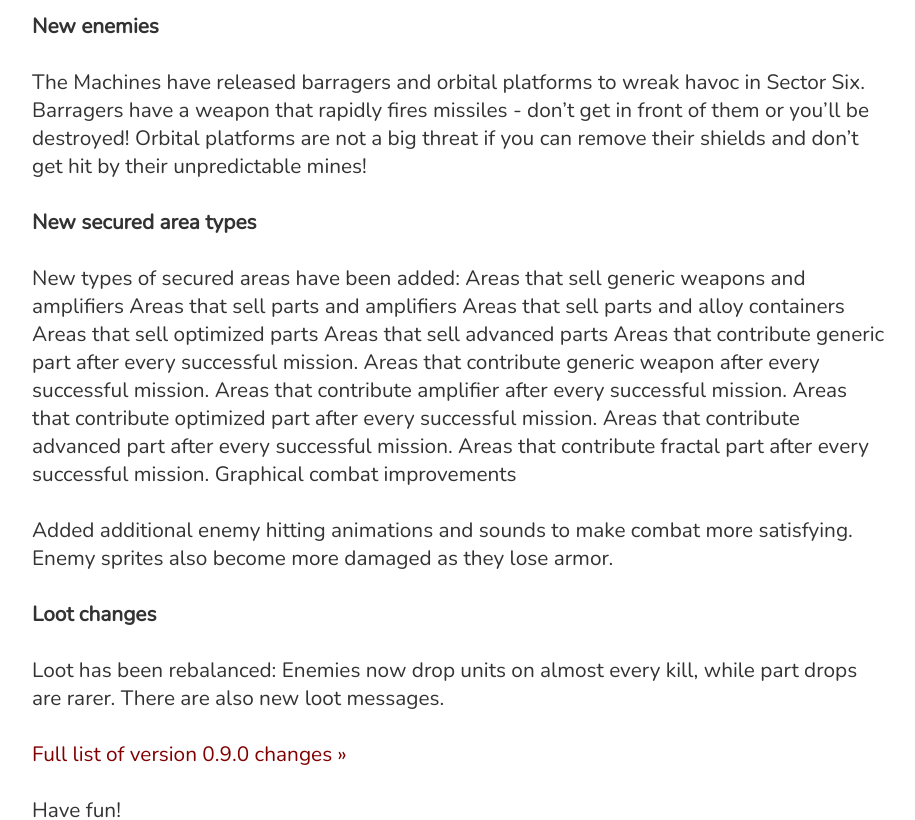
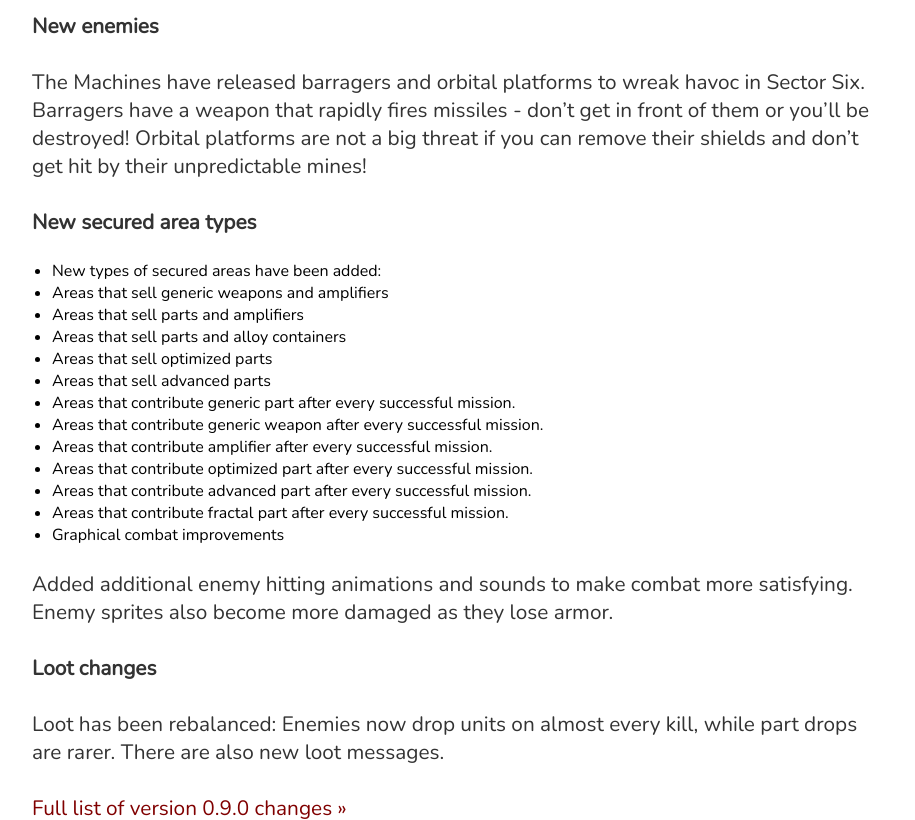
Before and after one commit to Phoebe3663/Zuurix.github.io, a Jekyll site: the page built from _posts/2017-11-18-090-update.md, in a window 1280 px wide and 900 px high, scrolled down 1166 px, cut to the strip 0-820 px from the top of the window. Shown: the whole strip, without its empty margins (180-1095 px from the left). Built offline with Jekyll 4.4.1, drawn with Linux system fonts in a browser that asks for light colours; comment, search, counter and statistics services are not loaded.

Commit message:
Update 2017-11-18-090-update.md

```diff
--- a/_posts/2017-11-18-090-update.md
+++ b/_posts/2017-11-18-090-update.md
@@ -36,19 +36,19 @@ Orbital platforms are not a big threat if you can remove their shields and don't
 
 **New secured area types**
 
-New types of secured areas have been added:
-Areas that sell generic weapons and amplifiers
-Areas that sell parts and amplifiers
-Areas that sell parts and alloy containers
-Areas that sell optimized parts
-Areas that sell advanced parts
-Areas that contribute generic part after every successful mission.
-Areas that contribute generic weapon after every successful mission.
-Areas that contribute amplifier after every successful mission.
-Areas that contribute optimized part after every successful mission.
-Areas that contribute advanced part after every successful mission.
-Areas that contribute fractal part after every successful mission.
-Graphical combat improvements
+* New types of secured areas have been added:
+* Areas that sell generic weapons and amplifiers
+* Areas that sell parts and amplifiers
+* Areas that sell parts and alloy containers
+* Areas that sell optimized parts
+* Areas that sell advanced parts
+* Areas that contribute generic part after every successful mission.
+* Areas that contribute generic weapon after every successful mission.
+* Areas that contribute amplifier after every successful mission.
+* Areas that contribute optimized part after every successful mission.
+* Areas that contribute advanced part after every successful mission.
+* Areas that contribute fractal part after every successful mission.
+* Graphical combat improvements
 
 Added additional enemy hitting animations and sounds to make combat more satisfying.
 Enemy sprites also become more damaged as they lose armor.
```
